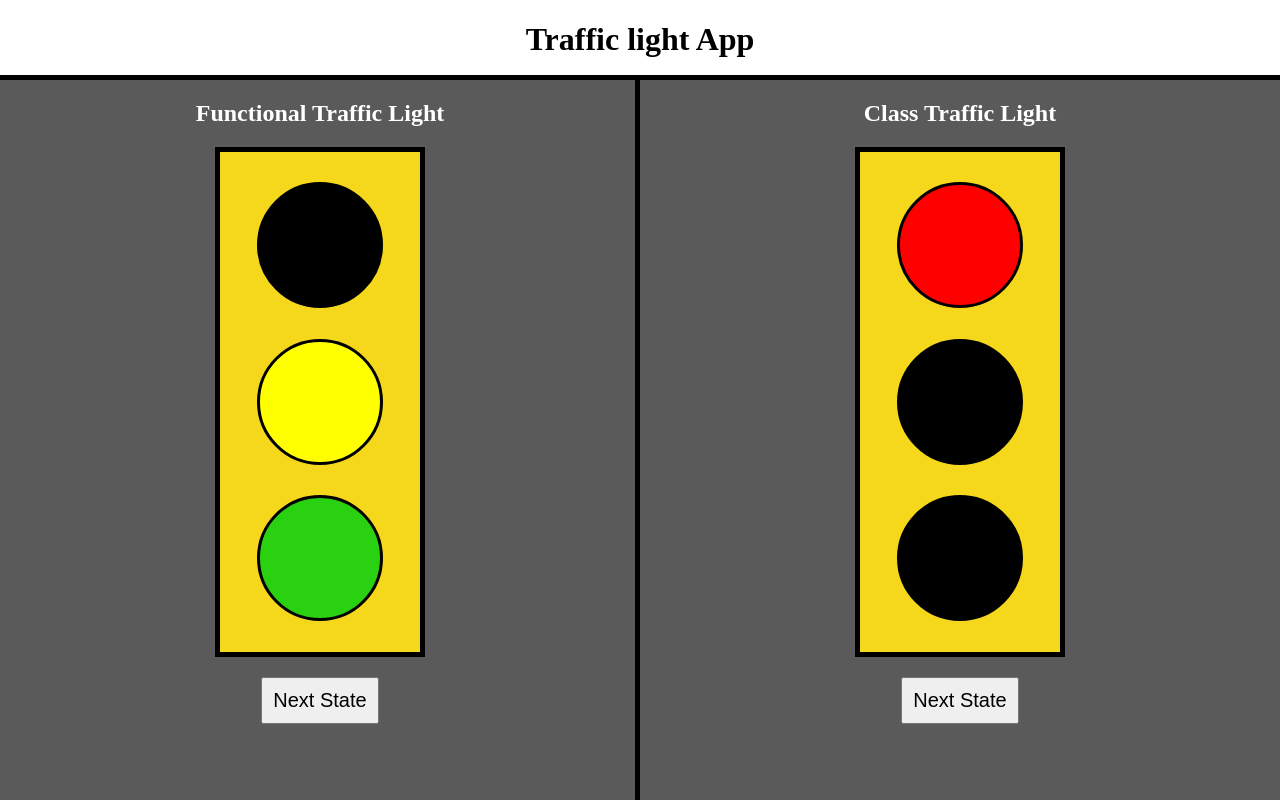
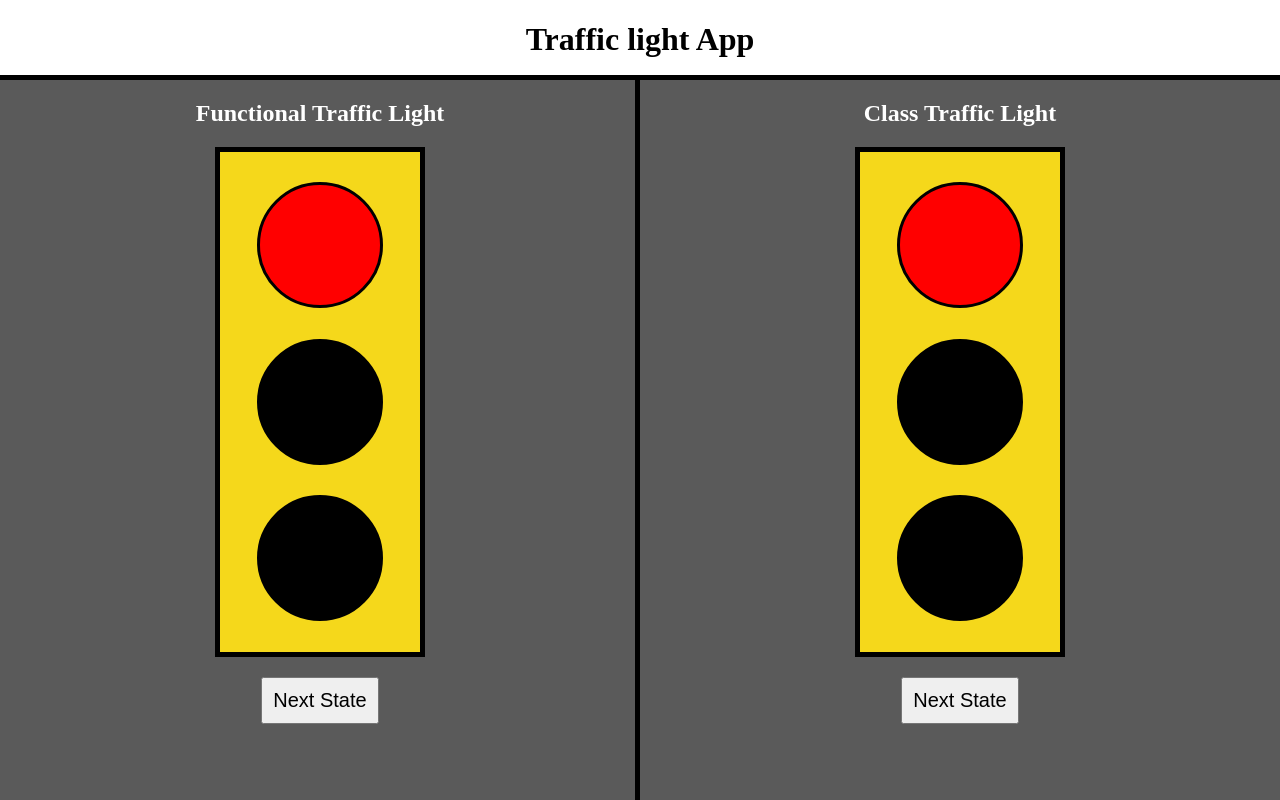
Before and after one commit to tyler-e-spicer/traffic-light-ts, a React (Vite) app: page / in a window 1280 px wide. Built offline with nearby package versions, Linux system fonts and the light colour scheme.

Commit message:
functional component review complete

```diff
--- a/src/FunctionalTrafficLight.tsx
+++ b/src/FunctionalTrafficLight.tsx
@@ -1,14 +1,36 @@
+import { useState } from "react";
+import { TrafficLightState } from "../types";
+
 export const FunctionalTrafficLight = () => {
+  const [trafficLight, setTrafficLight] = useState<TrafficLightState>("red");
+
+  const handleLight = () => {
+    if (trafficLight === "red") {
+      setTrafficLight("green");
+    } else if (trafficLight === "green") {
+      setTrafficLight("yellow");
+    } else if (trafficLight === "yellow") {
+      setTrafficLight("red");
+    }
+  };
+
   return (
     <div className="traffic-light-box">
       <h2>Functional Traffic Light</h2>
       <div className="traffic-light">
-        {/* Background color can be black | yellow | red | green */}
-        <div className="circle black"></div>
-        <div className="circle yellow"></div>
-        <div className="circle green"></div>
+        <div
+          className={`circle ${trafficLight === "red" ? "red" : "black"}`}
+        ></div>
+        <div
+          className={`circle ${trafficLight === "yellow" ? "yellow" : "black"}`}
+        ></div>
+        <div
+          className={`circle ${trafficLight === "green" ? "green" : "black"}`}
+        ></div>
       </div>
-      <button className="next-state-button">Next State</button>
+      <button className="next-state-button" onClick={handleLight}>
+        Next State
+      </button>
     </div>
   );
 };
--- /dev/null
+++ b/types.ts
@@ -0,0 +1 @@
+export type TrafficLightState = "red" | "yellow" | "green";
```
